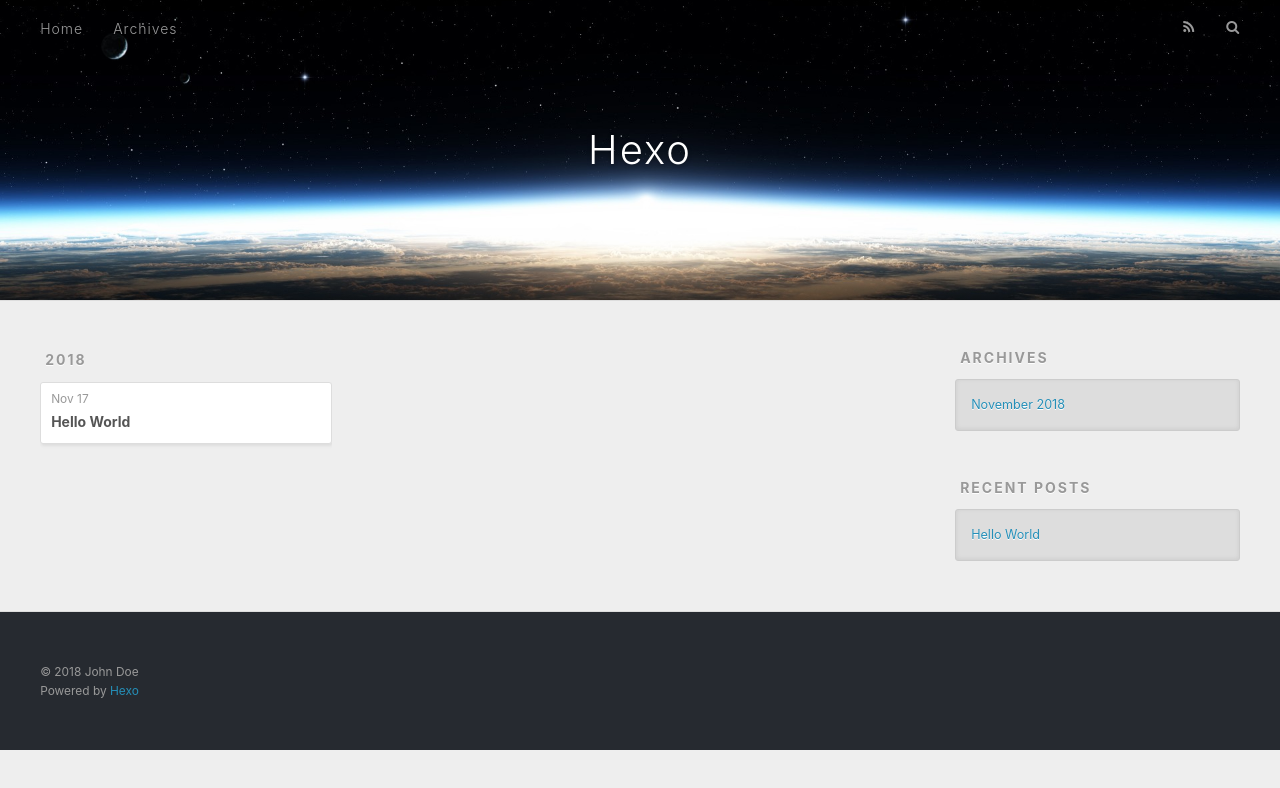
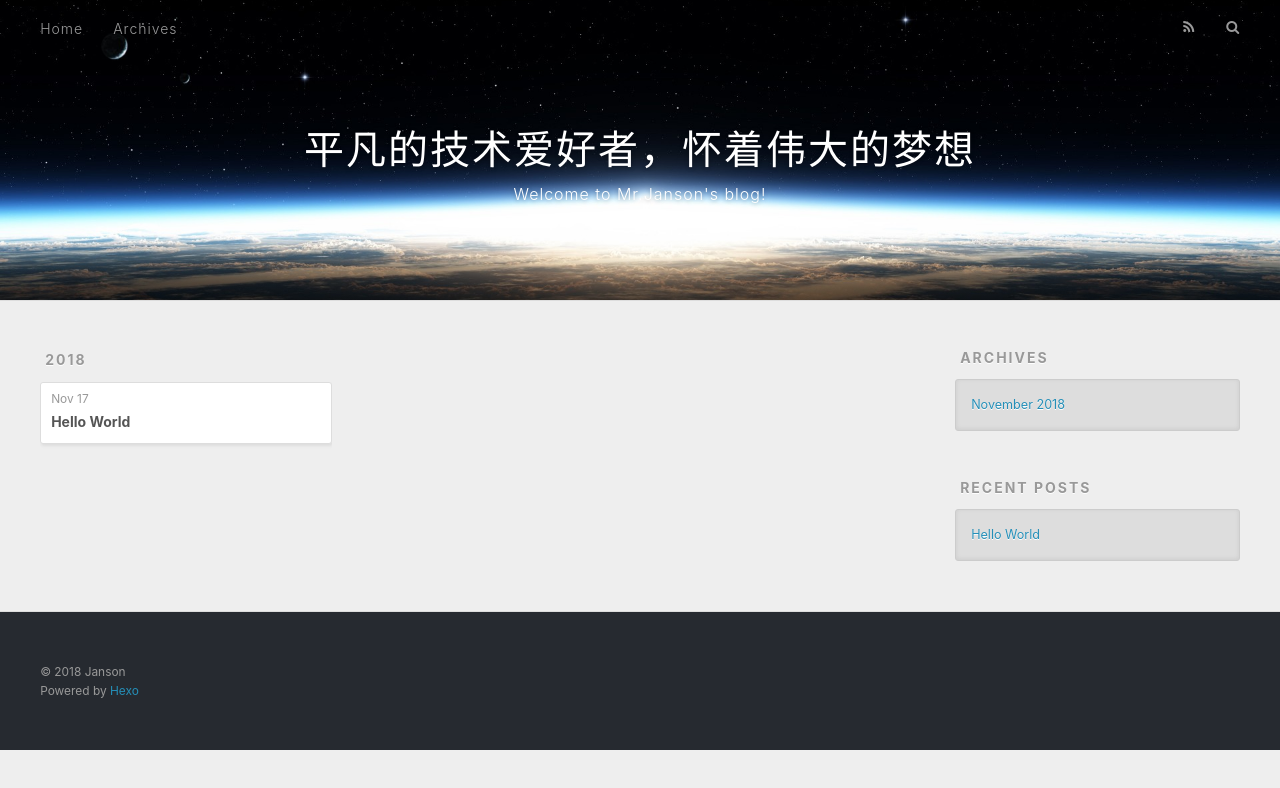
Before and after one commit to shining160/shining160.github.io, a plain HTML site: page archives/2018/11/index.html in a window 1280 px wide. Drawn offline with nearby package versions, Linux system fonts and the light colour scheme.

Commit message:
Site updated: 2018-11-17 02:33:26

```diff
--- a/archives/2018/11/index.html
+++ b/archives/2018/11/index.html
@@ -5,17 +5,21 @@
 
 
 
-  <title>Archives: 2018/11 | Hexo</title>
+  <title>Archives: 2018/11 | 平凡的技术爱好者，怀着伟大的梦想</title>
   <meta name="viewport" content="width=device-width, initial-scale=1, maximum-scale=1">
-  <meta property="og:type" content="website">
-<meta property="og:title" content="Hexo">
+  <meta name="description" content="为什么辣么帅，帅得不要不要的~">
+<meta name="keywords" content="技术开发，大数据，hadoop，spark">
+<meta property="og:type" content="website">
+<meta property="og:title" content="平凡的技术爱好者，怀着伟大的梦想">
 <meta property="og:url" content="https://shining160.github.io/archives/2018/11/index.html">
-<meta property="og:site_name" content="Hexo">
-<meta property="og:locale" content="default">
+<meta property="og:site_name" content="平凡的技术爱好者，怀着伟大的梦想">
+<meta property="og:description" content="为什么辣么帅，帅得不要不要的~">
+<meta property="og:locale" content="中文">
 <meta name="twitter:card" content="summary">
-<meta name="twitter:title" content="Hexo">
+<meta name="twitter:title" content="平凡的技术爱好者，怀着伟大的梦想">
+<meta name="twitter:description" content="为什么辣么帅，帅得不要不要的~">
 
-    <link rel="alternate" href="/atom.xml" title="Hexo" type="application/atom+xml">
+    <link rel="alternate" href="/atom.xml" title="平凡的技术爱好者，怀着伟大的梦想" type="application/atom+xml">
 
 
     <link rel="icon" href="/favicon.png">
@@ -34,8 +38,12 @@
   <div id="header-outer" class="outer">
     <div id="header-title" class="inner">
       <h1 id="logo-wrap">
-        <a href="/" id="logo">Hexo</a>
+        <a href="/" id="logo">平凡的技术爱好者，怀着伟大的梦想</a>
       </h1>
+
+        <h2 id="subtitle-wrap">
+          <a href="/" id="subtitle">Welcome to Mr.Janson&#39;s blog!</a>
+        </h2>
 
     </div>
     <div id="header-inner" class="inner">
@@ -139,7 +147,7 @@
 
   <div class="outer">
     <div id="footer-info" class="inner">
-      &copy; 2018 John Doe<br>
+      &copy; 2018 Janson<br>
       Powered by <a href="http://hexo.io/" target="_blank">Hexo</a>
     </div>
   </div>
```
Also changed, not shown: 2018/11/17/hello-world/index.html (+12 -7 lines), archives/2018/index.html (+17 -9 lines), archives/index.html (+17 -9 lines), index.html (+18 -10 lines).
